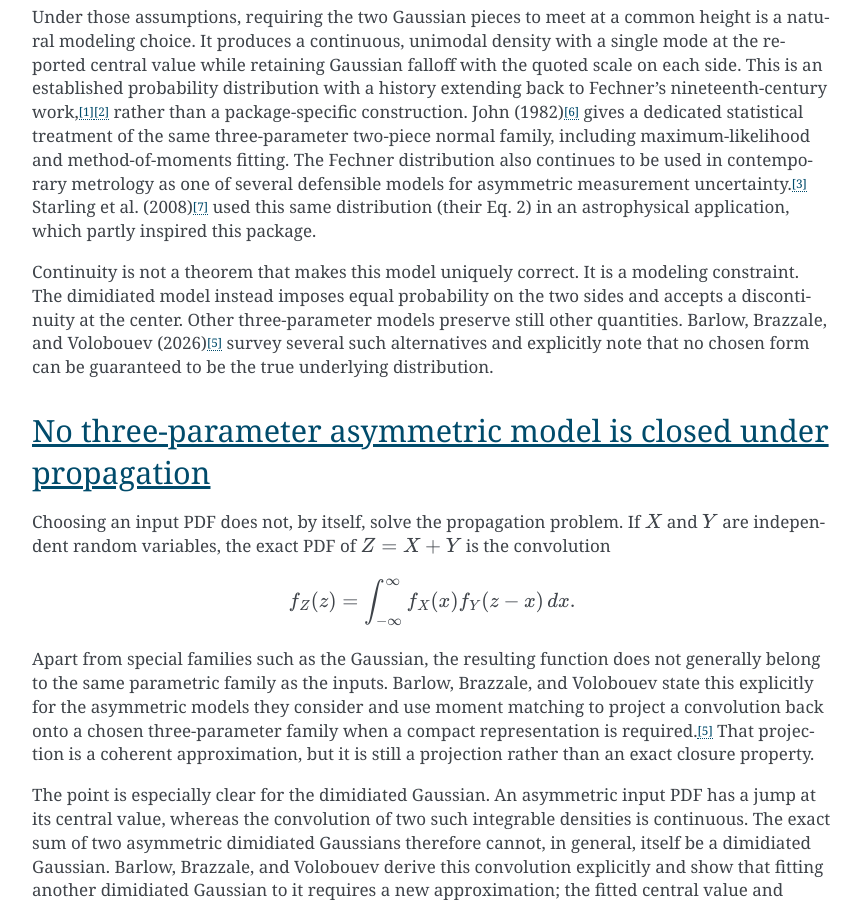
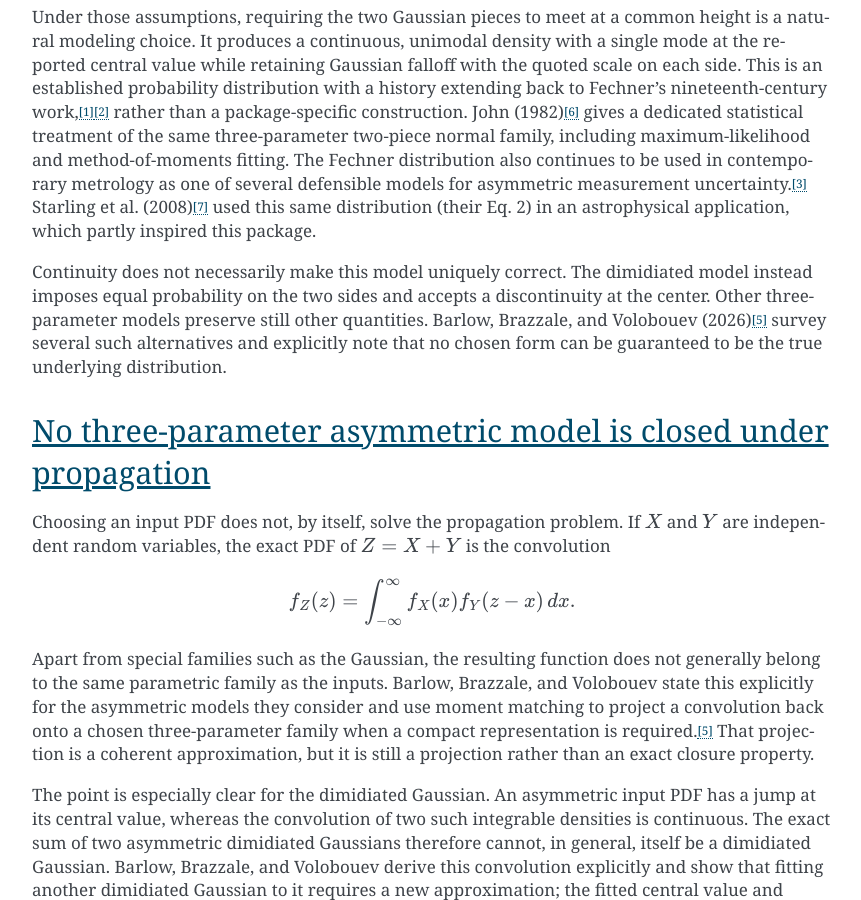
Before and after one commit to cgobat/asymmetric_uncertainty, a Sphinx documentation site: the page built from docs/theory.rst, in a window 1280 px wide and 900 px high, scrolled down 4452 px. Shown: the whole window, without its empty margins (282-1143 px from the left). Built offline with Sphinx 7.4.7, drawn with Linux system fonts in a browser that asks for light colours.

Commit message:
Minor update to some wording

```diff
--- a/docs/theory.rst
+++ b/docs/theory.rst
@@ -264,12 +264,12 @@ as one of several defensible models for asymmetric measurement uncertainty. [3]_
 Starling et al. (2008) [7]_ used this same distribution (their Eq. 2) in an
 astrophysical application, which partly inspired this package.
 
-Continuity is not a theorem that makes this model uniquely correct. It is a
-modeling constraint. The dimidiated model instead imposes equal probability on
-the two sides and accepts a discontinuity at the center. Other three-parameter
-models preserve still other quantities. Barlow, Brazzale, and Volobouev (2026)
-[5]_ survey several such alternatives and explicitly note that no chosen form
-can be guaranteed to be the true underlying distribution.
+Continuity does not necessarily make this model uniquely correct. The
+dimidiated model instead imposes equal probability on the two sides and accepts
+a discontinuity at the center. Other three-parameter models preserve still
+other quantities. Barlow, Brazzale, and Volobouev (2026) [5]_ survey several
+such alternatives and explicitly note that no chosen form can be guaranteed to
+be the true underlying distribution.
 
 No three-parameter asymmetric model is closed under propagation
 ---------------------------------------------------------------
```
